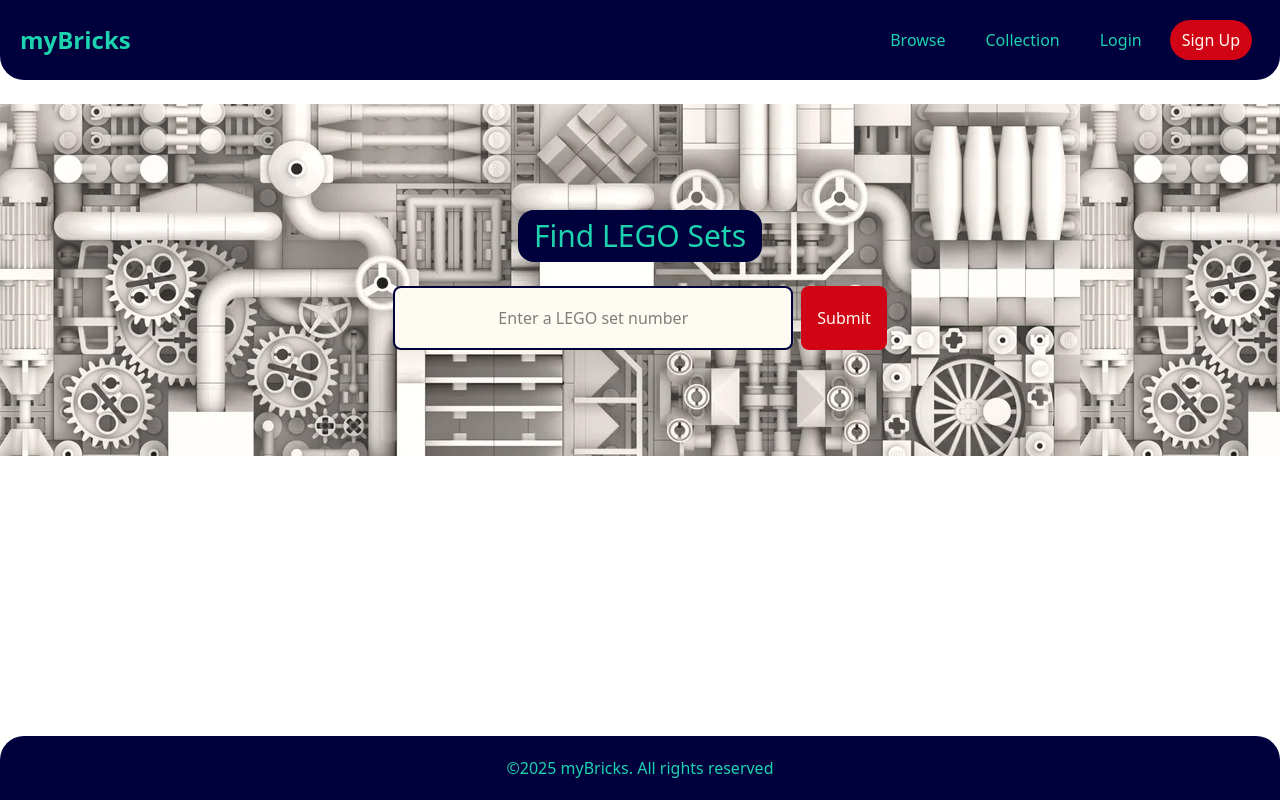
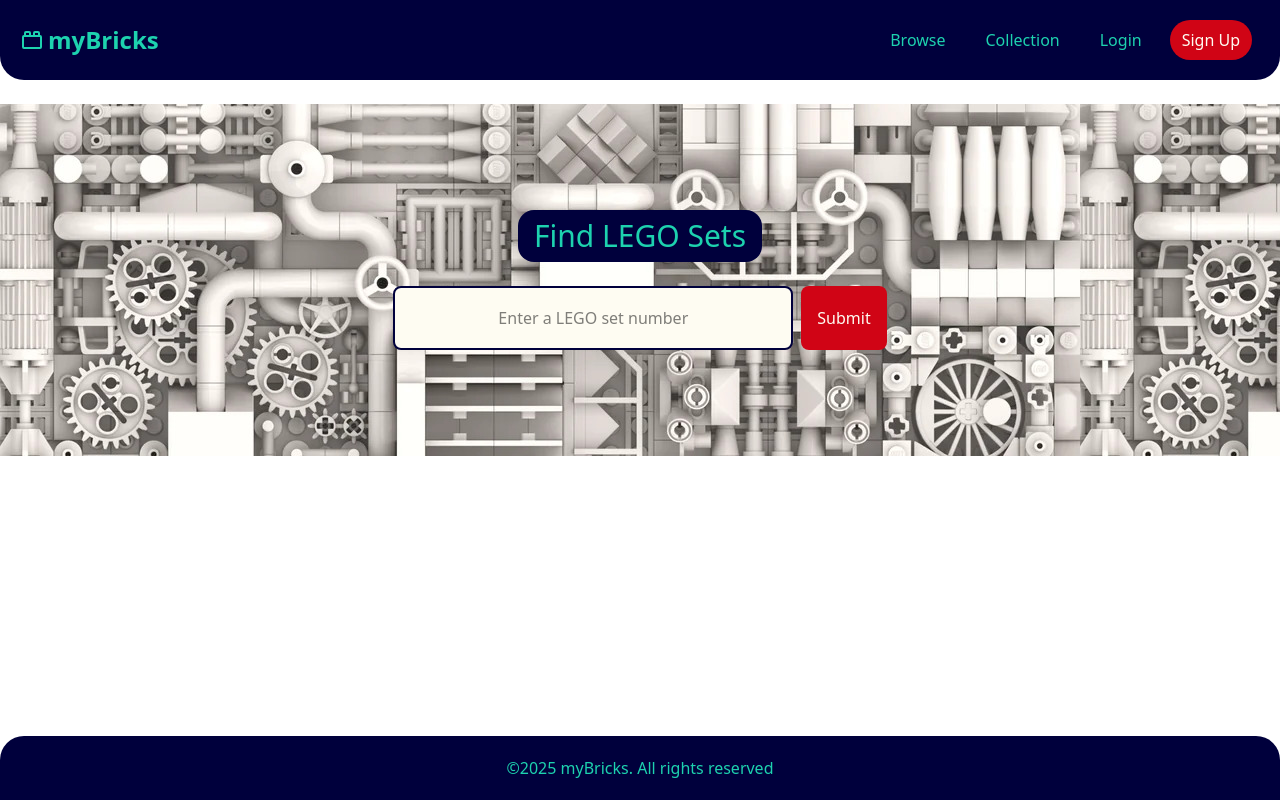
Before and after one commit to TrippyVaultBoy/myBricks, a React (Vite) app in the folder myBricks_frontend/: page / in a window 1280 px wide. Built offline with nearby package versions, Linux system fonts and the light colour scheme; no server answers.

Commit message:
added search bar to home page

```diff
--- a/myBricks_frontend/index.html
+++ b/myBricks_frontend/index.html
@@ -2,7 +2,7 @@
 <html lang="en">
   <head>
     <meta charset="UTF-8" />
-    <link rel="icon" type="image/svg+xml" href="" />
+    <link rel="icon" type="image/svg+xml" href="./src/assets/toy-brick.svg" />
     <meta name="viewport" content="width=device-width, initial-scale=1.0" />
     <link href="./src/css/output.css" rel="stylesheet">
     <title>MyBricks</title>
--- a/myBricks_frontend/src/components/Header.jsx
+++ b/myBricks_frontend/src/components/Header.jsx
@@ -1,5 +1,7 @@
 import { useState } from "react";
 import { Link } from "react-router-dom";
+
+import { ToyBrick } from "lucide-react";
 
 import Login from "./Login";
 import SignUp from "./SignUp";
@@ -13,10 +15,7 @@
     return (
         <div className="flex-none w-full max-w-screen-xl bg-bricksNavy flex justify-between mx-auto items-center rounded-b-3xl p-5">
             {/* Logo */}
-            <Link
-                className="text-2xl font-bold text-bricksTeal"
-                to="/"
-            >myBricks</Link>
+            <Link className="flex text-2xl items-center font-bold text-bricksTeal" to="/"><ToyBrick className="mr-1"/>myBricks</Link>
 
             {/* Navigation */}
             <nav>
```
Also changed, not shown: myBricks_frontend/src/assets/toy-brick.png (added), myBricks_frontend/src/assets/toy-brick.svg (added).
